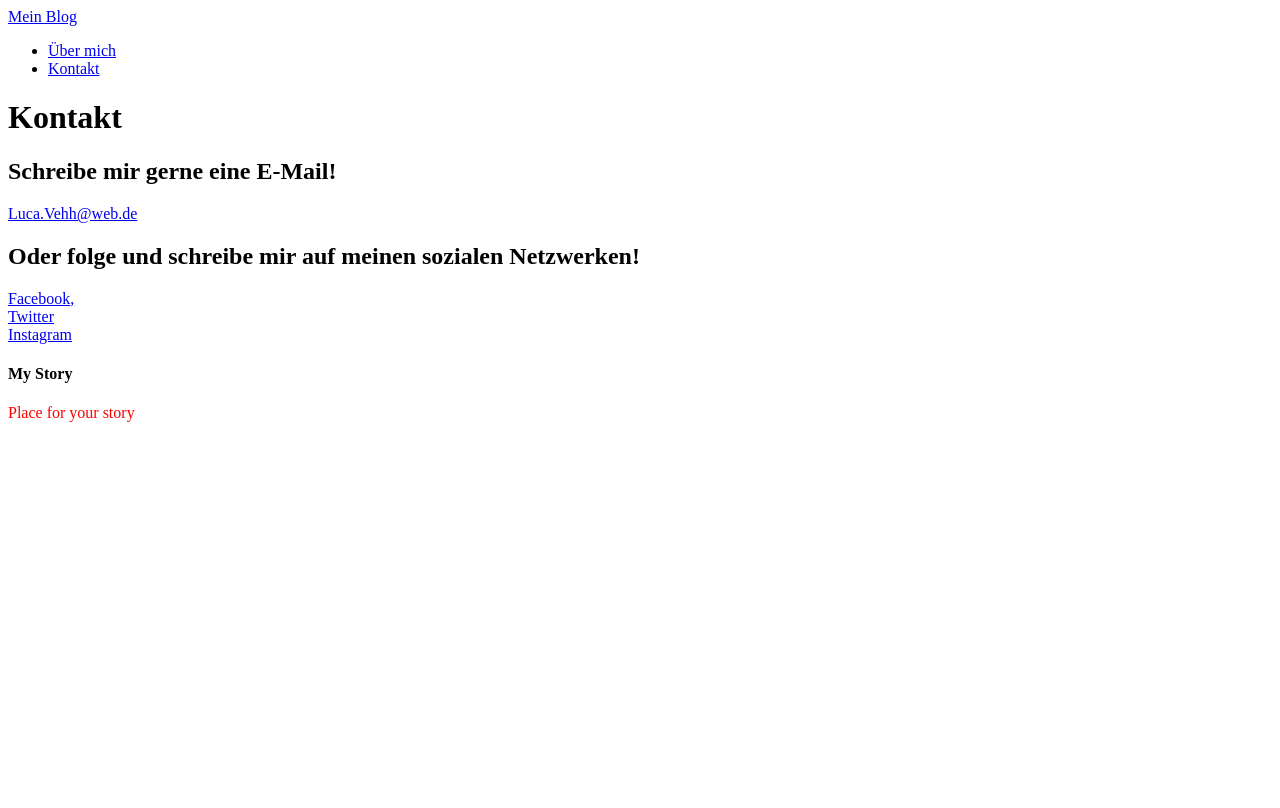
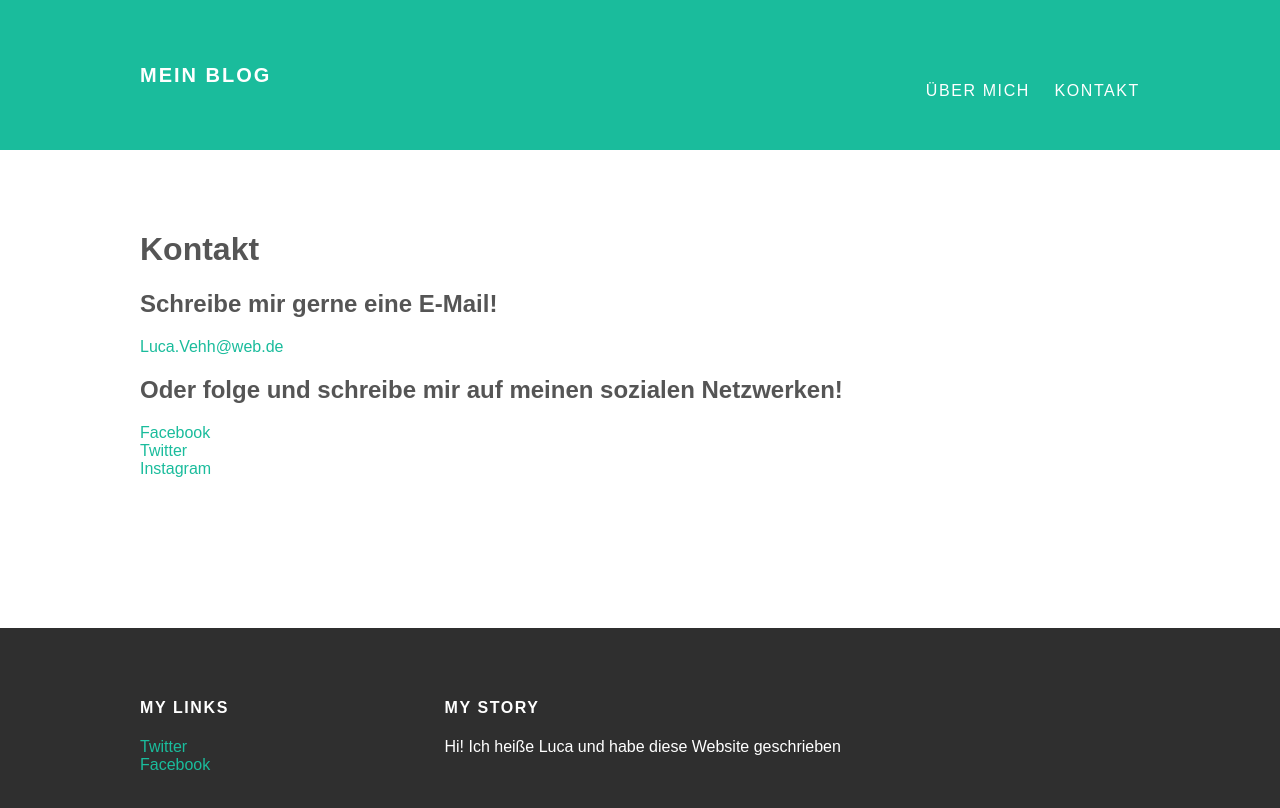
Before and after one commit to LucaAlv/LucaAlv.github.io, a plain HTML site: page contact.html in a window 1280 px wide. Drawn offline with Linux system fonts and the light colour scheme.

Commit message:
Update contact.html

```diff
--- a/contact.html
+++ b/contact.html
@@ -3,12 +3,13 @@
   <head>
     <meta charset="utf-8">
     <title>Kontakt</title>
+    <link rel="stylesheet" type="text/css" href="style-Kontakt.css">
   </head>
   <body>
     <div id="header">
       <div class="container">
-      <a href="index.html">Mein Blog</a>
-      <ul>
+      <a id="header-title" href="index.html">Mein Blog</a>
+      <ul id="header-nav">
         <li><a href="about.html">Über mich</a></li>
         <li><a href="contact.html">Kontakt</a></li>
       </ul>
@@ -20,18 +21,31 @@
       <a href="mailto:Luca.Vehh@web.de">Luca.Vehh@web.de</a>
       <br>
       <h2>Oder folge und schreibe mir auf meinen sozialen Netzwerken!</h2>
-      <a href="https://facebook.com/Luca">Facebook,</a>
+      <a href="https://facebook.com/Luca">Facebook</a>
       <br>
       <a href="https://twitter.com/Luca">Twitter</a>
       <br>
       <a href="https://instagram.com/Luca">Instagram</a>
       <br>
+      <br>
+      <br>
+      <br>
+      <br>
+      <br>
     </div>
     <div id="footer">
       <div class="container">
         <div class="column">
+          <h4>My Links</h4>
+          <p>
+            <a href="https://www.twitter.com/">Twitter</a>
+            <br>
+            <a href="https://facebook.com/">Facebook</a>
+          </p>
+        </div>
+        <div class="column">
           <h4>My Story</h4>
-          <p style="color:red">Place for your story</p>
+          <p>Hi! Ich heiße Luca und habe diese Website geschrieben</p>
         </div>
       </div>
     </div>
```
